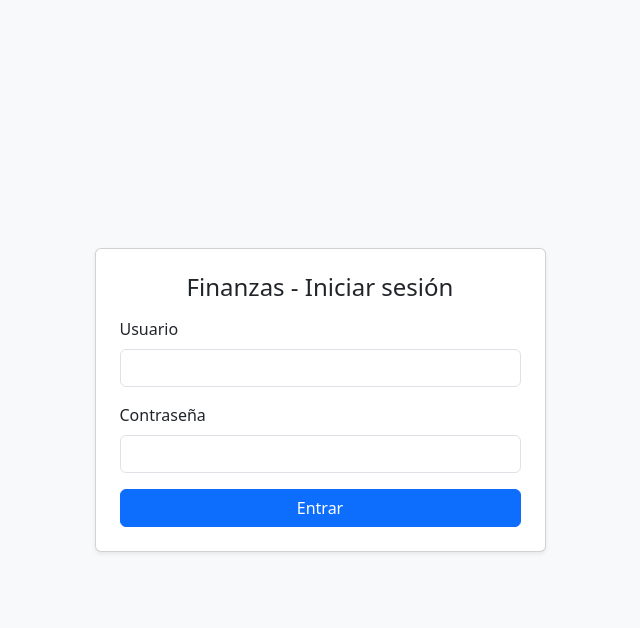
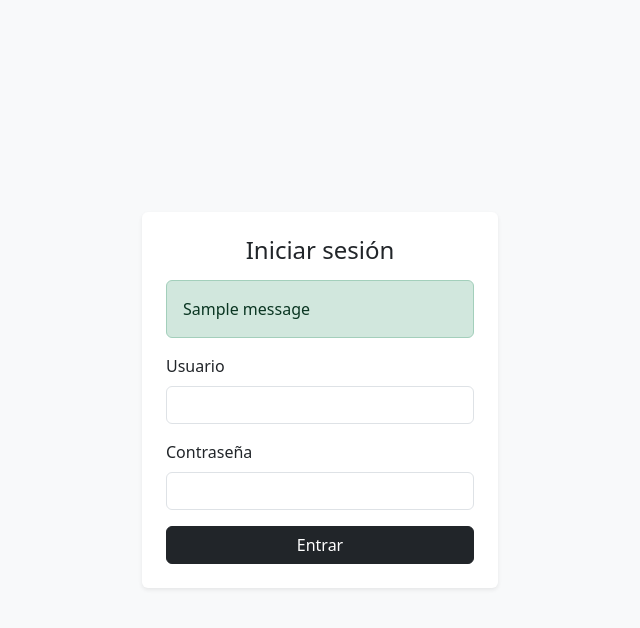
Before and after one commit to tsunayoshi21/catitaycris_expenses_app, a Flask app: page /login in a window 1280 px wide. Shown: the top 628 px of the page, without its empty margins (320-960 px from the left). Run offline with Flask 3, Linux system fonts and the light colour scheme; tables that the repository leaves empty hold one stand-in row (values such as "Sample post"); one stand-in notice (Sample message) is shown; some libraries are stand-ins or nearby versions.

Commit message:
mejoras en login

```diff
--- a/app/routes.py
+++ b/app/routes.py
@@ -1,14 +1,24 @@
-from flask import Blueprint, jsonify, render_template, request, redirect, url_for, flash
+from flask import Blueprint, jsonify, render_template, request, redirect, url_for, flash, session
 from flask_login import login_user, logout_user, login_required, current_user
 from .models import Transaction, User
 from .services.database import db
 import logging
 from datetime import datetime, date, time, timedelta, timezone
+from urllib.parse import urlparse, urljoin
 
 # Logger para este módulo
 logger = logging.getLogger(__name__)
 
 bp = Blueprint('main', __name__)
+
+
+def _is_safe_url(target):
+    try:
+        ref_url = urlparse(request.host_url)
+        test_url = urlparse(urljoin(request.host_url, target))
+        return test_url.scheme in ('http', 'https') and ref_url.netloc == test_url.netloc
+    except Exception:
+        return False
 
 
 @bp.route('/')
@@ -30,7 +40,11 @@ def login():
         password = request.form.get('password', '').strip()
         user = User.query.filter_by(username=username).first()
         if user and user.check_password(password):
+            session.clear()  # previene fijación de sesión
             login_user(user)
+            next_url = request.args.get('next')
+            if next_url and _is_safe_url(next_url):
+                return redirect(next_url)
             return redirect(url_for('main.index'))
         flash('Credenciales inválidas', 'danger')
     return render_template('login.html')
--- a/app/services/email_poller.py
+++ b/app/services/email_poller.py
@@ -222,7 +222,7 @@ class EmailProcessor:
             'amount': parsed_data.get('monto', 0.0),
             'merchant': parsed_data.get('comercio'),
             'type': parsed_data.get('tipo_transaccion', 'desconocido'),
-            'suggested_category': parsed_data.get('posible_categoria', 'otros'),
+            'suggested_category': parsed_data.get('posible_categoria', 'sin categoría'),
             'email_date': msg_dt
         }
 
--- a/app/templates/login.html
+++ b/app/templates/login.html
@@ -2,26 +2,34 @@
 <html lang="es">
 <head>
   <meta charset="utf-8" />
-  <title>Iniciar sesión</title>
+  <title>{% block title %}Iniciar sesión - Finanzas{% endblock %}</title>
   <link href="https://cdn.jsdelivr.net/npm/bootstrap@5.3.3/dist/css/bootstrap.min.css" rel="stylesheet">
 </head>
 <body class="bg-light d-flex align-items-center" style="min-height:100vh;">
   <div class="container">
     <div class="row justify-content-center">
-      <div class="col-12 col-sm-8 col-md-5">
-        <div class="card shadow-sm">
+      <div class="col-12 col-sm-8 col-md-5 col-lg-4">
+        <div class="card shadow-sm border-0">
           <div class="card-body p-4">
-            <h1 class="h4 mb-3 text-center">Finanzas - Iniciar sesión</h1>
-            <form method="post">
-              <div class="mb-3">
+            <h1 class="h4 mb-3 text-center">Iniciar sesión</h1>
+            {% with messages = get_flashed_messages(with_categories=true) %}
+              {% if messages %}
+                {% for category, message in messages %}
+                  <div class="alert alert-{{ 'danger' if category == 'error' else category }}" role="alert">{{ message }}</div>
+                {% endfor %}
+              {% endif %}
+            {% endwith %}
+            <form method="post" class="vstack gap-3">
+              <input type="hidden" name="csrf_token" value="{{ csrf_token() }}">
+              <div>
                 <label class="form-label">Usuario</label>
-                <input name="username" class="form-control" required>
+                <input name="username" class="form-control" autocomplete="username" required>
               </div>
-              <div class="mb-3">
+              <div>
                 <label class="form-label">Contraseña</label>
-                <input type="password" name="password" class="form-control" required>
+                <input type="password" name="password" class="form-control" autocomplete="current-password" required>
               </div>
-              <button class="btn btn-primary w-100" type="submit">Entrar</button>
+              <button class="btn btn-dark w-100" type="submit">Entrar</button>
             </form>
           </div>
         </div>
--- a/main.py
+++ b/main.py
@@ -1,5 +1,5 @@
 import threading
-from flask import Flask, jsonify, redirect, url_for, request
+from flask import Flask, jsonify, redirect, url_for, request, send_from_directory, session
 from flask_login import LoginManager
 from app.config import Config
 from app.services.database import db
@@ -91,6 +91,22 @@ def configure_global_logging():
 login_manager = LoginManager()
 login_manager.login_view = 'main.login'
 
+# Integraciones de seguridad
+try:
+    from flask_wtf.csrf import CSRFProtect, generate_csrf
+    from flask_limiter import Limiter
+    from flask_limiter.util import get_remote_address
+    _has_security_libs = True
+except Exception:
+    CSRFProtect = None
+    Limiter = None
+    get_remote_address = None
+    generate_csrf = None
+    _has_security_libs = False
+
+csrf = CSRFProtect() if CSRFProtect else None
+limiter = Limiter(key_func=get_remote_address, storage_uri="memory://") if Limiter else None
+
 @login_manager.user_loader
 def load_user(user_id):
     try:
@@ -117,8 +133,38 @@ def create_app(start_services: bool = True):
     db.init_app(app)
     login_manager.init_app(app)
 
-    # Registrar blueprints
+    # CSRF
+    if csrf:
+        csrf.init_app(app)
+        @app.context_processor
+        def inject_csrf_token():
+            # Permite usar {{ csrf_token() }} en templates
+            return dict(csrf_token=(generate_csrf if generate_csrf else (lambda: '')))
+
+    # Registrar blueprints primero para que existan endpoints
     app.register_blueprint(bp)
+
+    # Eximir endpoints API de CSRF (llamados via fetch)
+    if csrf:
+        for endpoint, view in app.view_functions.items():
+            if endpoint.startswith('main.api_'):
+                csrf.exempt(view)
+
+    # Rate limiting básico (después de registrar blueprint)
+    if limiter:
+        limiter.init_app(app)
+        if 'main.login' in app.view_functions:
+            limiter.limit("5/minute;20/hour")(app.view_functions['main.login'])
+
+    @app.route('/favicon.ico')
+    def favicon():
+        """Serve favicon to avoid 404s"""
+        try:
+            return send_from_directory(os.path.join(app.root_path, 'static'), 'favicon.ico', mimetype='image/x-icon')
+        except Exception:
+            # Fallback: 204 No Content to avoid log noise if file missing
+            from flask import Response
+            return Response(status=204)
 
     with app.app_context():
         db.create_all()
@@ -133,7 +179,9 @@ def create_app(start_services: bool = True):
     logger.info('Aplicación iniciada (services=%s)', start_services)
     return app
 
-app = create_app()
+
 
 if __name__ == '__main__':
+    app = create_app()
+
     app.run(host='0.0.0.0', port=5000)
--- a/requirements.txt
+++ b/requirements.txt
@@ -1,6 +1,8 @@
 Flask==3.0.3
 Flask-SQLAlchemy==3.1.1
 Flask-Login==0.6.3
+Flask-WTF==1.2.1
+Flask-Limiter==3.8.0
 requests==2.32.3
 python-dotenv==1.0.1
 bcrypt==4.1.3
```
Also changed, not shown: app/config.py (+14 -0 lines).
